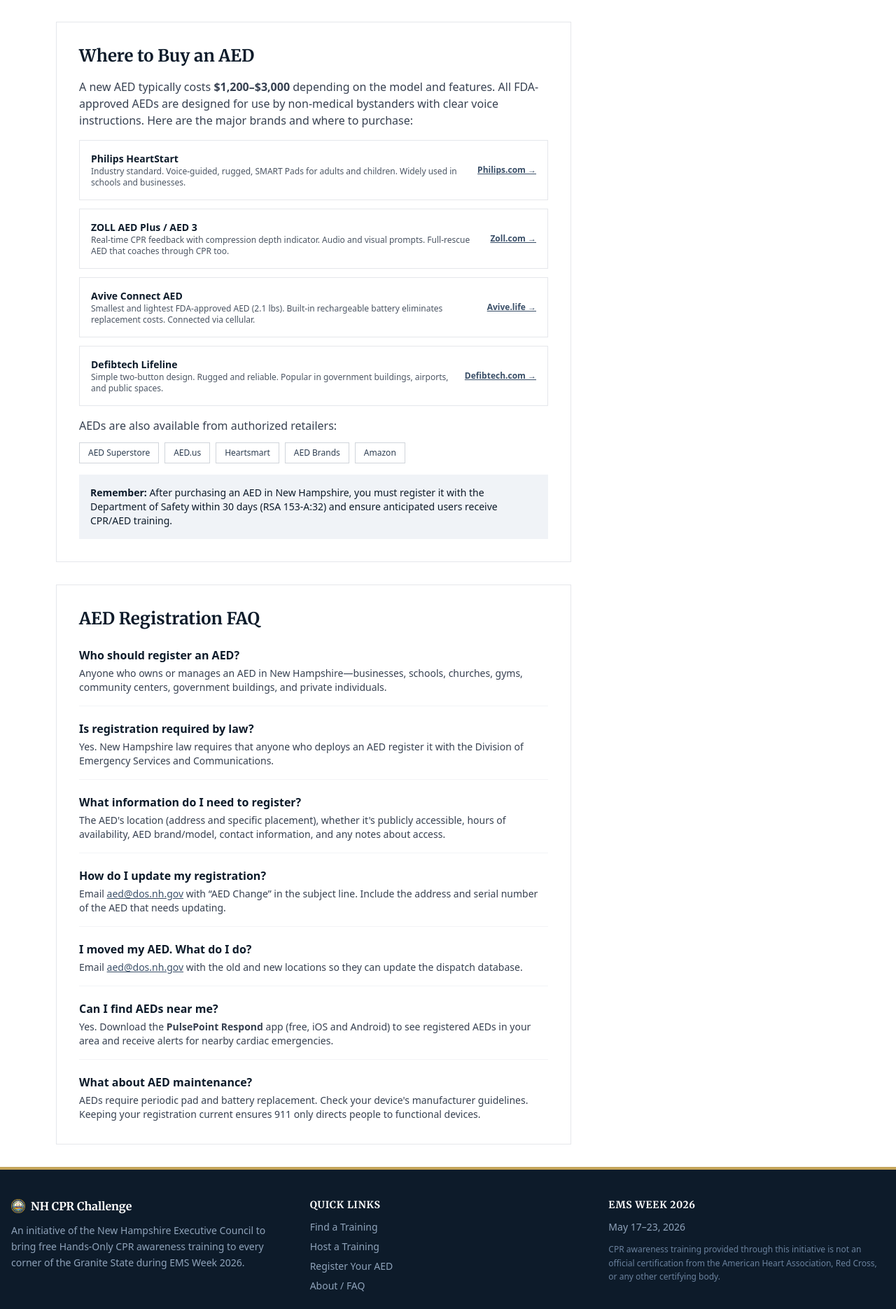
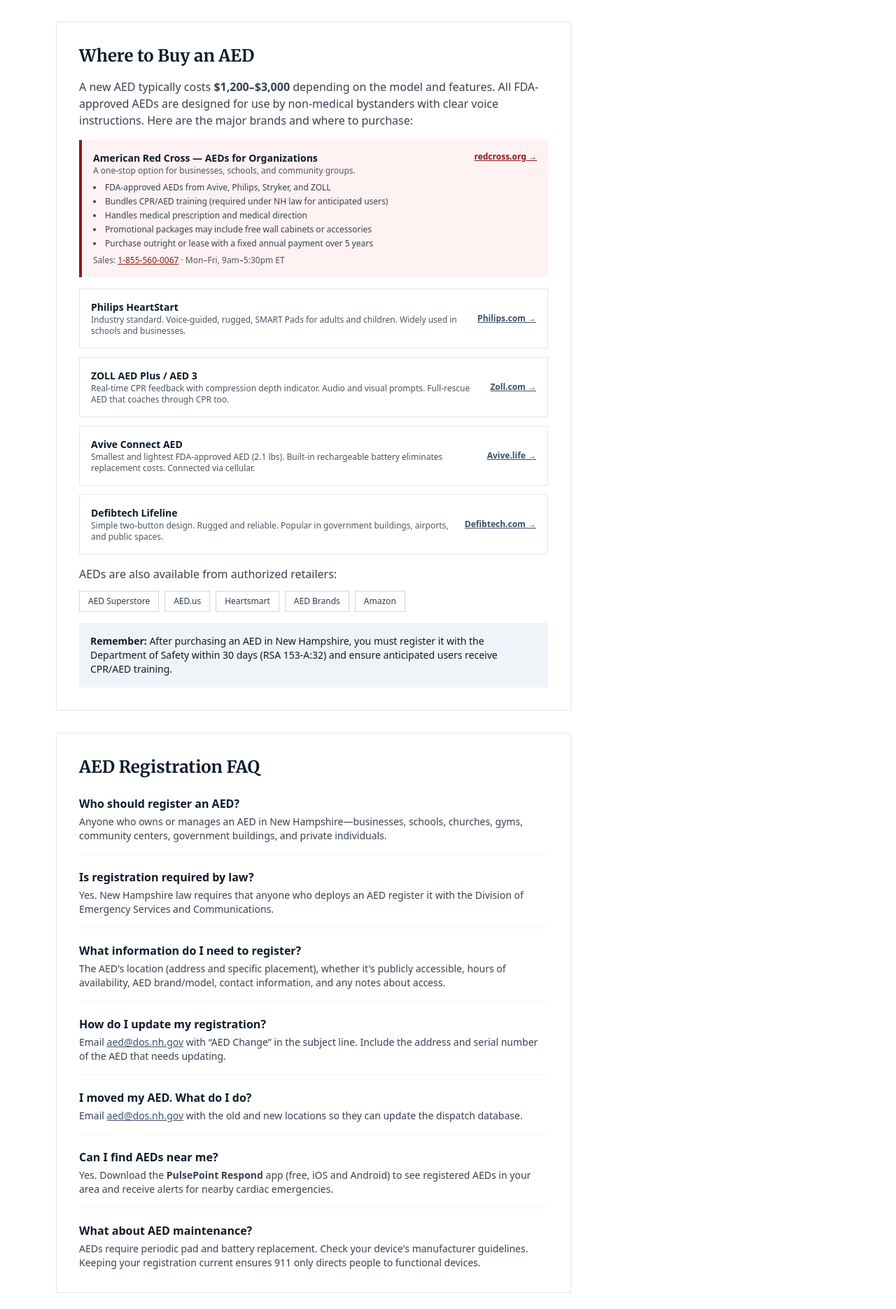
Before and after one commit to cmaidmentnh/nh-cpr-challenge, a Flask app: page /register-aed in a window 1280 px wide. Shown: the part 1965-3835 px from the top of the page at 70% size. Run offline with Flask 3, Linux system fonts and the light colour scheme; parts of the project's set-up code (start-up, migrations or seed data) failed here and were passed over; some libraries are stand-ins or nearby versions.

Commit message:
Feature Red Cross AED program in Where to Buy section
The Red Cross bundles purchase + training + medical prescription +
optional leasing, which is often the simplest path for NH organizations
(training is required under RSA 153-A:32 for anticipated users).

Co-Authored-By: Claude Opus 4.7 (1M context) <noreply@anthropic.com>

```diff
--- a/templates/register_aed.html
+++ b/templates/register_aed.html
@@ -134,6 +134,26 @@
                     A new AED typically costs <strong>$1,200&ndash;$3,000</strong> depending on the model and features. All FDA-approved AEDs are designed
                     for use by non-medical bystanders with clear voice instructions. Here are the major brands and where to purchase:
                 </p>
+
+                <!-- Red Cross - organization-focused aggregator -->
+                <div class="bg-cpr-light border-l-4 border-cpr-red p-4 mb-4">
+                    <div class="flex flex-col sm:flex-row sm:items-start sm:justify-between gap-2 mb-2">
+                        <div>
+                            <p class="font-bold text-navy-900 text-sm">American Red Cross &mdash; AEDs for Organizations</p>
+                            <p class="text-gray-600 text-xs">A one-stop option for businesses, schools, and community groups.</p>
+                        </div>
+                        <a href="https://www.redcross.org/take-a-class/organizations/purchase-aeds" target="_blank" rel="noopener noreferrer" class="text-cpr-red text-xs font-bold underline whitespace-nowrap">redcross.org &rarr;</a>
+                    </div>
+                    <ul class="text-gray-700 text-xs space-y-1 list-disc list-inside mb-2">
+                        <li>FDA-approved AEDs from Avive, Philips, Stryker, and ZOLL</li>
+                        <li>Bundles CPR/AED training (required under NH law for anticipated users)</li>
+                        <li>Handles medical prescription and medical direction</li>
+                        <li>Promotional packages may include free wall cabinets or accessories</li>
+                        <li>Purchase outright or lease with a fixed annual payment over 5 years</li>
+                    </ul>
+                    <p class="text-gray-600 text-xs">Sales: <a href="tel:18555600067" class="text-cpr-red underline font-medium">1-855-560-0067</a> &middot; Mon&ndash;Fri, 9am&ndash;5:30pm ET</p>
+                </div>
+
                 <div class="space-y-3 mb-4">
                     <div class="border border-gray-200 p-4 flex flex-col sm:flex-row sm:items-center sm:justify-between gap-2">
                         <div>
```
